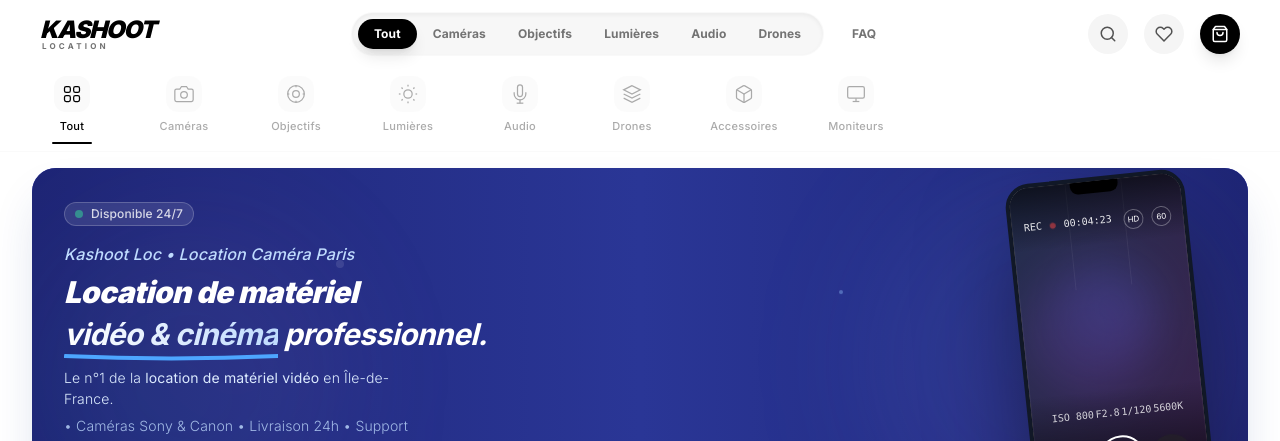
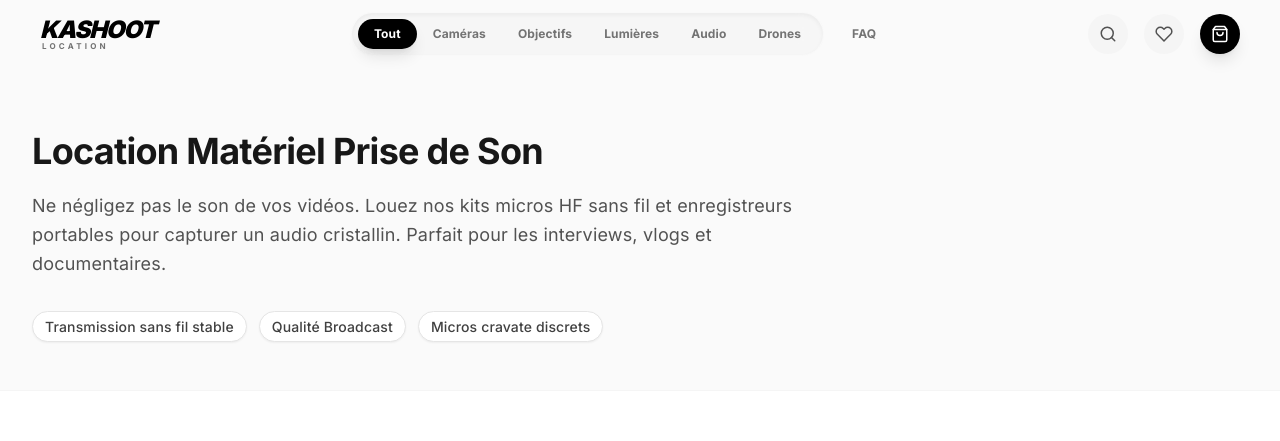
Before and after one commit to Ryn-95/Kashoot-Loc, a Next.js app: page /categories/audio in a window 1280 px wide. Shown: the top 441 px of the page. Built offline with nearby package versions, Linux system fonts and the light colour scheme.

Commit message:
fix(seo): enrich category pages with unique content (H1, intro, features) to resolve Search Console indexing issues

```diff
--- a/app/categories/[category]/page.tsx
+++ b/app/categories/[category]/page.tsx
@@ -7,39 +7,60 @@ type Props = {
   params: { category: string }
 }
 
-const categoryMetadata: Record<string, { title: string; description: string }> = {
+const categoryContent: Record<string, { title: string; description: string; h1: string; intro: string; features: string[] }> = {
   cameras: {
     title: 'Location Caméra Sony Paris (FX3, A7S III) - Kashoot Loc',
-    description: 'Louez les meilleures caméras (Sony A7S III, FX3, GoPro) chez Kashoot Loc à Paris. Matériel cinéma et vidéo disponible immédiatement pour vos tournages.'
+    description: 'Louez les meilleures caméras (Sony A7S III, FX3, GoPro) chez Kashoot Loc à Paris. Matériel cinéma et vidéo disponible immédiatement pour vos tournages.',
+    h1: 'Location de Caméras Professionnelles à Paris',
+    intro: 'Découvrez notre gamme de caméras cinéma et hybrides disponibles à la location sur Paris et l\'Île-de-France. Du boîtier compact Sony A7S III à la caméra cinéma FX3, nous proposons le matériel idéal pour vos clips, courts-métrages et reportages.',
+    features: ['Capteurs Plein Format', 'Enregistrement 4K 120fps', 'Boîtiers stabilisés']
   },
   objectifs: {
     title: 'Location Objectif Sony G Master Paris - Kashoot Loc',
-    description: 'Large gamme d\'objectifs Sony G Master à louer chez Kashoot Loc : 24-70mm, 70-200mm, 50mm f/1.2. La qualité optique pro pour vos productions.'
+    description: 'Large gamme d\'objectifs Sony G Master à louer chez Kashoot Loc : 24-70mm, 70-200mm, 50mm f/1.2. La qualité optique pro pour vos productions.',
+    h1: 'Location d\'Objectifs Sony G Master',
+    intro: 'Sublimez vos images avec notre sélection d\'optiques Sony G Master. Que vous cherchiez un zoom polyvalent comme le 24-70mm GM II ou une focale fixe ultra-lumineuse comme le 50mm f/1.2, nous avons l\'objectif qu\'il vous faut.',
+    features: ['Piqué exceptionnel', 'Autofocus rapide', 'Ouverture constante']
   },
   drones: {
     title: 'Location Drone DJI Paris (Mini 4 Pro) - Kashoot Loc',
-    description: 'Location de drones DJI et stabilisateurs chez Kashoot Loc. Prises de vues aériennes professionnelles. Matériel récent et entretenu.'
+    description: 'Location de drones DJI et stabilisateurs chez Kashoot Loc. Prises de vues aériennes professionnelles. Matériel récent et entretenu.',
+    h1: 'Location de Drones DJI & Vues Aériennes',
+    intro: 'Prenez de la hauteur avec nos drones DJI de dernière génération. Idéal pour des plans aériens époustouflants en 4K. Matériel compact, performant et facile à transporter pour tous vos tournages en extérieur.',
+    features: ['Vidéo 4K HDR', 'Détection d\'obstacles', 'Autonomie longue durée']
   },
   lumieres: {
     title: 'Location Éclairage Vidéo Paris (Aputure, Nanlite) - Kashoot Loc',
-    description: 'Panneaux LED, Softbox, éclairage studio à louer chez Kashoot Loc. Tout le matériel lumière pour sublimer vos vidéos.'
+    description: 'Panneaux LED, Softbox, éclairage studio à louer chez Kashoot Loc. Tout le matériel lumière pour sublimer vos vidéos.',
+    h1: 'Location d\'Éclairage Studio & Cinéma',
+    intro: 'Maîtrisez votre lumière avec nos panneaux LED et projecteurs professionnels. De l\'interview posée au clip dynamique, nos solutions d\'éclairage Aputure et Nanlite garantissent un rendu cinématique à vos productions.',
+    features: ['Température variable', 'Haut CRI/TLCI', 'Effets intégrés']
   },
   audio: {
     title: 'Location Micro HF & Enregistreur Paris - Kashoot Loc',
-    description: 'Location micros Rode Wireless, Sennheiser, enregistreurs Zoom chez Kashoot Loc. Son de qualité broadcast pour vos interviews et reportages.'
+    description: 'Location micros Rode Wireless, Sennheiser, enregistreurs Zoom chez Kashoot Loc. Son de qualité broadcast pour vos interviews et reportages.',
+    h1: 'Location Matériel Prise de Son',
+    intro: 'Ne négligez pas le son de vos vidéos. Louez nos kits micros HF sans fil et enregistreurs portables pour capturer un audio cristallin. Parfait pour les interviews, vlogs et documentaires.',
+    features: ['Transmission sans fil stable', 'Qualité Broadcast', 'Micros cravate discrets']
   },
   accessoires: {
     title: 'Location Trépied & Accessoire Tournage Paris - Kashoot Loc',
-    description: 'Trépieds, monopodes, cages, batteries, cartes SD chez Kashoot Loc. Tous les accessoires indispensables pour un tournage réussi.'
+    description: 'Trépieds, monopodes, cages, batteries, cartes SD chez Kashoot Loc. Tous les accessoires indispensables pour un tournage réussi.',
+    h1: 'Accessoires de Tournage Indispensables',
+    intro: 'Les détails font la perfection. Trépieds fluides, monopodes, cages, batteries V-Mount... Retrouvez tous les accessoires essentiels pour sécuriser et optimiser votre workflow de tournage.',
+    features: ['Stabilité garantie', 'Autonomie étendue', 'Ergonomie pro']
   },
   moniteurs: {
     title: 'Location Moniteur & Atomos Paris - Kashoot Loc',
-    description: 'Moniteurs retour, enregistreurs Atomos Ninja V chez Kashoot Loc. Contrôlez votre image avec précision.'
+    description: 'Moniteurs retour, enregistreurs Atomos Ninja V chez Kashoot Loc. Contrôlez votre image avec précision.',
+    h1: 'Location Moniteurs & Enregistreurs Externes',
+    intro: 'Contrôlez votre cadre et votre exposition avec précision grâce à nos moniteurs de terrain. Les enregistreurs Atomos vous permettent en plus de capturer des formats RAW pour une post-production sans limite.',
+    features: ['Écrans haute luminosité', 'Outils d\'exposition (Waveform)', 'Enregistrement ProRes RAW']
   }
 };
 
 export async function generateMetadata({ params }: Props): Promise<Metadata> {
-  const meta = categoryMetadata[params.category];
+  const meta = categoryContent[params.category];
   if (!meta) return {
     title: 'Catégorie non trouvée | Kashoot Loc'
   };
@@ -60,13 +81,15 @@ export async function generateMetadata({ params }: Props): Promise<Metadata> {
 }
 
 export async function generateStaticParams() {
-  return Object.keys(categoryMetadata).map((category) => ({
+  return Object.keys(categoryContent).map((category) => ({
     category,
   }));
 }
 
 export default function CategoryPage({ params }: Props) {
-  if (!categoryMetadata[params.category]) {
+  const content = categoryContent[params.category];
+
+  if (!content) {
     notFound();
   }
 
@@ -74,9 +97,17 @@ export default function CategoryPage({ params }: Props) {
   const jsonLd = {
     '@context': 'https://schema.org',
     '@type': 'CollectionPage',
-    name: categoryMetadata[params.category].title,
-    description: categoryMetadata[params.category].description,
-    url: `https://www.kashootloc.fr/categories/${params.category}`
+    name: content.title,
+    description: content.description,
+    url: `https://www.kashootloc.fr/categories/${params.category}`,
+    mainEntity: {
+      '@type': 'ItemList',
+      itemListElement: content.features.map((feature, index) => ({
+        '@type': 'ListItem',
+        position: index + 1,
+        name: feature
+      }))
+    }
   };
 
   return (
@@ -85,6 +116,28 @@ export default function CategoryPage({ params }: Props) {
         type="application/ld+json"
         dangerouslySetInnerHTML={{ __html: JSON.stringify(jsonLd) }}
       />
+
+      {/* SEO Header Section */}
+      <div className="bg-neutral-50 border-b border-neutral-100 pt-32 pb-12">
+        <div className="max-w-7xl mx-auto px-4 sm:px-6 lg:px-8">
+          <div className="max-w-3xl">
+            <h1 className="text-3xl md:text-4xl font-bold text-neutral-900 mb-4">
+              {content.h1}
+            </h1>
+            <p className="text-lg text-neutral-600 mb-8 leading-relaxed">
+              {content.intro}
+            </p>
+            <div className="flex flex-wrap gap-3">
+              {content.features.map((feature, i) => (
+                <span key={i} className="inline-flex items-center px-3 py-1 rounded-full text-sm font-medium bg-white border border-neutral-200 text-neutral-700 shadow-sm">
+                  {feature}
+                </span>
+              ))}
+            </div>
+          </div>
+        </div>
+      </div>
+
       <Suspense fallback={<div className="min-h-screen bg-white" />}>
         <HomeClient initialCategoryProp={params.category} />
       </Suspense>
```
